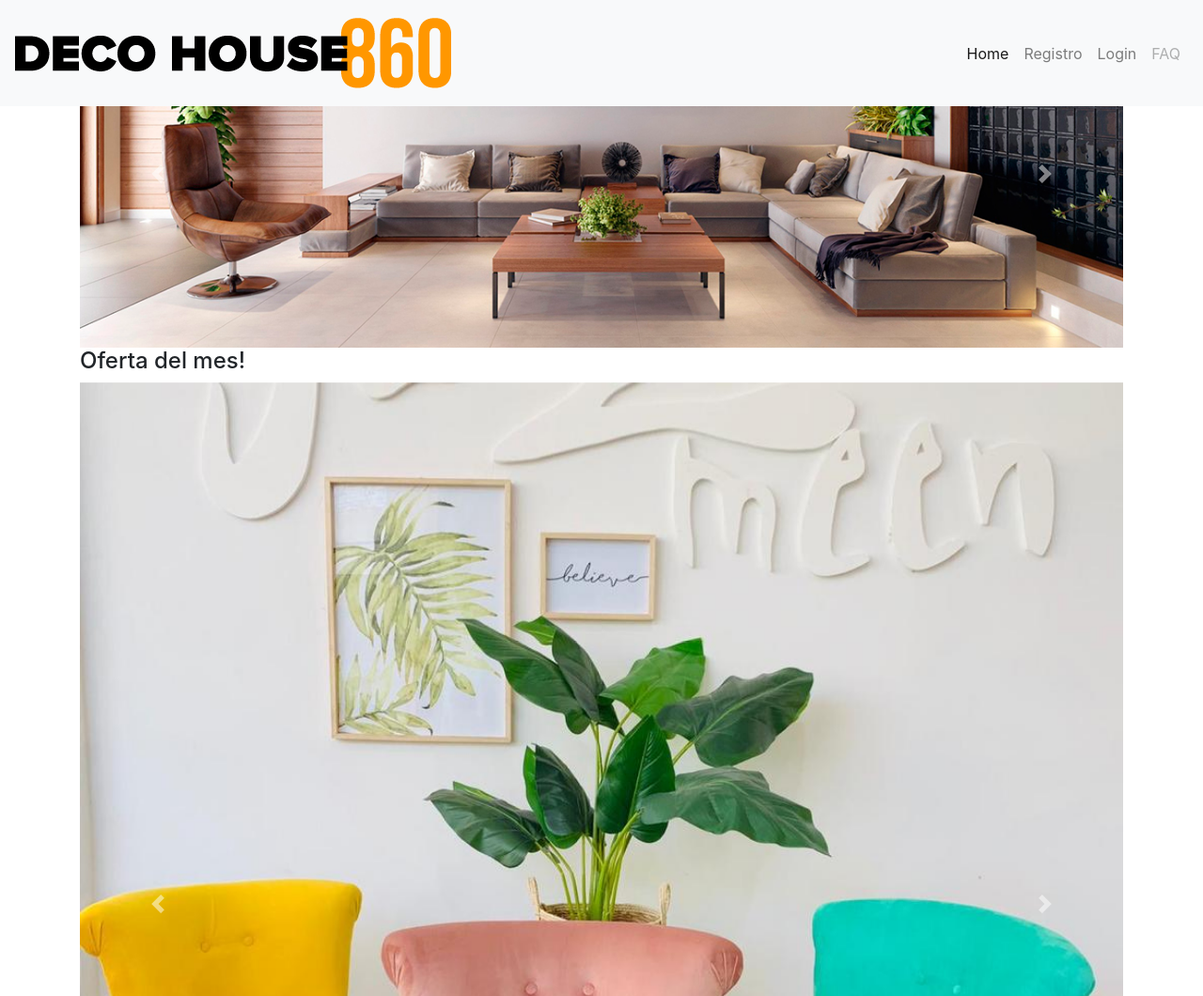
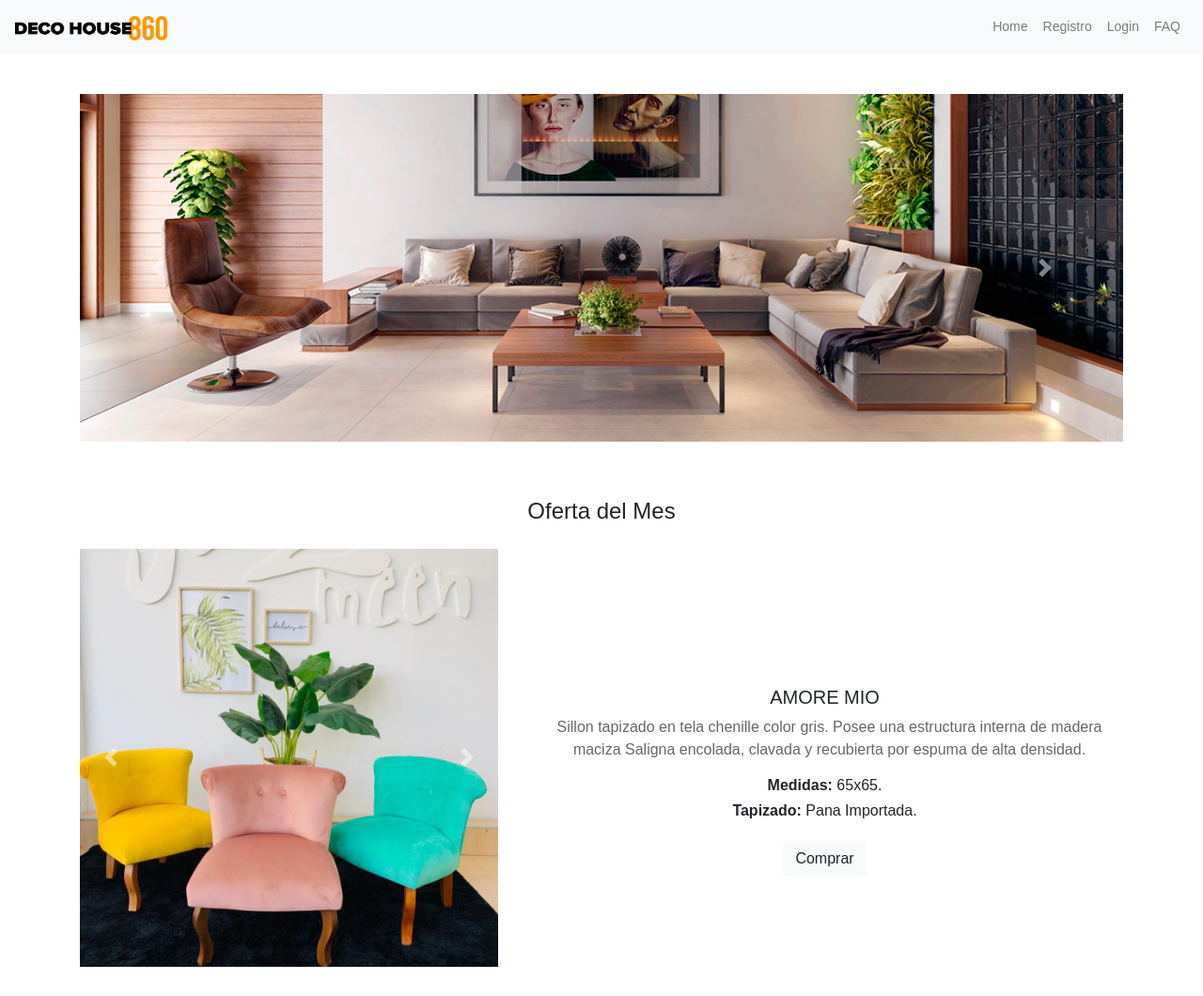
Before and after one commit to Majo05/e-commerce, a PHP site: page /home.html in a window 1280 px wide. Shown: the top 1060 px of the page at 94% size. Run offline with PHP 8.4, Linux system fonts and the light colour scheme.

Commit message:
actualizacion estilos y home

```diff
--- a/css/styles.css
+++ b/css/styles.css
@@ -62,3 +62,109 @@
 .btn{
   margin-top: 15px;
 }
+
+/* Kitchening
+============================ */
+
+/* Resets */
+*{
+  box-sizing: border-box;
+}
+ul, ol{
+  padding: 0;
+}
+li {
+  list-style-type: none;
+}
+
+a{
+  text-decoration: none;
+}
+
+/* Generales */
+body {
+  font-family: sans-serif;
+}
+
+section{
+  margin-top: 60px;
+}
+
+p{
+  font-size: 16px;
+  margin-left: 20px;
+  margin-right: 10px;
+  color: #666;
+}
+
+h4{
+  text-align: center;
+  margin-bottom: 25px;
+}
+
+/* */
+.container{
+  margin: 0 auto;
+}
+
+.logo{
+  width: 35%;
+}
+
+.nav-contenido{
+  font-size: 14px;
+}
+
+.carousel1{
+  margin-top: 100px;
+  display: flex;
+  justify-content: center;
+  align-content: center;
+}
+
+/* seccion oferta */
+
+.seccion-centrada{
+  text-align: center;
+  display: flex;
+  justify-content: center;
+  align-content: center;
+}
+
+.btn{
+  margin-top: 15px;
+}
+
+/* seccion productos*/
+.img-fluid{
+  margin-top: 20px;
+}
+
+.img-productos{
+  position: relative;
+}
+
+.ver-producto{
+  color: #FFFFFF;
+  background-color: rgba(0,0,0,0.5);
+  display: inline-block;
+  width: 100%;
+  text-align: center;
+  font-size: 14px;
+  font-weight: bold;
+  padding: 10px 0;
+  position: absolute;
+  transform: translate(-50%, -50%);
+  top: 50%;
+  left: 50%;
+}
+
+@media (min-width:414px) {
+    .descripcion-carousel{
+        margin-top: 50px;
+    }
+
+    .seccion-productos{
+      margin-top: 30px;
+    }
+}
--- a/home.html
+++ b/home.html
@@ -6,7 +6,7 @@
 		<link rel="stylesheet" href="https://stackpath.bootstrapcdn.com/bootstrap/4.3.1/css/bootstrap.min.css" integrity="sha384-ggOyR0iXCbMQv3Xipma34MD+dH/1fQ784/j6cY/iJTQUOhcWr7x9JvoRxT2MZw1T" crossorigin="anonymous">
 
 		<link rel="stylesheet" href="css/font-awesome.min.css">
-
+		<link rel="stylesheet" href="css/styles.css">
 		<title>DECO HOUSE 860</title>
 	</head>
 	<body>
@@ -22,17 +22,17 @@
 		  </button>
 		  <div class="collapse navbar-collapse" id="navbarNav">
 		    <ul class="navbar-nav nav-contenido ml-auto"><!-- ml-auto genera margen izquierdo HASTA DONDE PUEDA -->
-		      <li class="nav-item active">
-		        <a class="nav-link" href="#">Home <span class="sr-only">(current)</span></a>
+		      <li class="nav-item">
+		        <a class="nav-link" href="#">Home<span class="sr-only"></span></a>
 		      </li>
 		      <li class="nav-item">
-		        <a class="nav-link" href="#">Registro</a>
+		        <a class="nav-link" href="register.html">Registro</a>
 		      </li>
 		      <li class="nav-item">
-		        <a class="nav-link" href="#">Login</a>
+		        <a class="nav-link" href="login.html">Login</a>
 		      </li>
 		      <li class="nav-item">
-		        <a class="nav-link disabled" href="#" tabindex="-1" aria-disabled="true">FAQ</a>
+		        <a class="nav-link" href="frecuentes.html">FAQ</a>
 		      </li>
 		    </ul>
 		  </div>
@@ -42,7 +42,7 @@
 				<!-- carousel -->
 			<section class="carousel1">
 
-			<div id="carouselExampleControls" class="carousel slide" data-ride="carousel">
+			<div id="carouselPrincipal" class="carousel slide" data-ride="carousel">
   			<div class="carousel-inner">
     		<div class="carousel-item active">
       	<img src="images/carrousel1.jpg" class="d-block w-100" alt="...">
@@ -54,11 +54,11 @@
       	<img src="images/carrousel3.jpg" class="d-block w-100" alt="...">
     		</div>
   			</div>
-  			<a class="carousel-control-prev" href="#carouselExampleControls" role="button" data-slide="prev">
+  			<a class="carousel-control-prev" href="#carouselPrincipal" role="button" data-slide="prev">
     		<span class="carousel-control-prev-icon" aria-hidden="true"></span>
     		<span class="sr-only">Previous</span>
   			</a>
-  			<a class="carousel-control-next" href="#carouselExampleControls" role="button" data-slide="next">
+  			<a class="carousel-control-next" href="#carouselPrincipal" role="button" data-slide="next">
     		<span class="carousel-control-next-icon" aria-hidden="true"></span>
     		<span class="sr-only">Next</span>
   			</a>
@@ -67,14 +67,15 @@
 	<!-- carousel -->
 
 <section>
-	<div class="seccion-oferta">
 
-		<h4>Oferta del mes!</h4>
+	<h4>Oferta del Mes</h4>
 
-		<article class="oferta-mes">
-		<div class="carousel-sillon">
+	<div class="seccion-centrada row d-flex align-items-center">
+
+		<article class="col-xs-12 col-md-5 col-lg-5">
+
 			<!-- carousel -->
-			<div id="carouselExampleControls" class="carousel slide" data-ride="carousel">
+			<div id="carouselSecundario" class="carousel slide" data-ride="carousel">
   		<div class="carousel-inner">
     	<div class="carousel-item active">
       <img src="images/carrousel-sillon-1.jpeg" class="d-block w-100" alt="...">
@@ -88,53 +89,80 @@
       <img src="images/carrousel-sillon-3.jpeg" class="d-block w-100" alt="...">
     	</div>
   </div>
-  	<a class="carousel-control-prev" href="#carouselExampleControls" role="button" data-slide="prev">
+  	<a class="carousel-control-prev" href="#carouselSecundario" role="button" data-slide="prev">
     <span class="carousel-control-prev-icon" aria-hidden="true"></span>
     <span class="sr-only">Previous</span>
   	</a>
-  	<a class="carousel-control-next" href="#carouselExampleControls" role="button" data-slide="next">
+  	<a class="carousel-control-next" href="#carouselSecundario" role="button" data-slide="next">
     <span class="carousel-control-next-icon" aria-hidden="true"></span>
     <span class="sr-only">Next</span>
   </a>
 </div>
-</div>
+</article>
 
+		<article class="col-xs-12 col-md-7 col-lg-7">
 		<div class="descripcion-carousel">
-
-
-					<h3>AMORE MIO</h3>
-					<p>Lorem ipsum dolor sit amet, consectetur adipisicing elit. Ut recusandae eaque debitis sint necessitatibus, officia ex.</p>
+					<h5>AMORE MIO</h5>
+					<p>Sillon tapizado en tela chenille color gris. Posee una estructura interna de madera maciza Saligna encolada, clavada y recubierta por espuma de alta densidad.</p>
 					<h6><strong>Medidas:</strong> 65x65.</h6>
 					<h6><strong>Tapizado:</strong> Pana Importada.</h6>
 					<button type="button" class="btn btn-light">Comprar</button>
-				</div>
-				</article>
+		</div>
+		</article>
+	</div>
 			</section>
 
-			<section>
-				<article class="">
-					<img src="" alt="">
+			<section class="row seccion-productos">
+				<article class="col-xs-12 col-md-6 col-lg-6">
+					<div class="img-productos">
+						<img src="images/seccion3-sillones.jpg" class="img-fluid" alt="pdto 01">
+						<a class="ver-producto" href="#">SILLONES</a>
+					</div>
 				</article>
-				<article class="">
-					<img src="" alt="">
+
+				<article class="col-xs-12 col-md-6 col-lg-6">
+					<div class="img-productos">
+						<img src="images/seccion3-sillas.jpg" class="img-fluid" alt="pdto 01">
+						<a class="ver-producto" href="#">SILLAS</a>
+					</div>
 				</article>
-				<article class="">
-					<img src="" alt="">
+
+				<article class="col-xs-12 col-md-6 col-lg-6">
+					<div class="img-productos">
+						<img src="images/seccion3-almohadones.jpg" class="img-fluid" alt="pdto 01">
+						<a class="ver-producto" href="#">ALMOHADONES</a>
+					</div>
 				</article>
-				<article class="">
-					<img src="" alt="">
+
+				<article class="col-xs-12 col-md-6 col-lg-6">
+					<div class="img-productos">
+						<img src="images/seccion3-acolchados.jpg"  class="img-fluid" alt="pdto 01">
+						<a class="ver-producto" href="#">ACOLCHADOS</a>
+					</div>
 				</article>
-				<article class="">
-					<img src="" alt="">
+
+				<article class="col-xs-12 col-md-6 col-lg-6">
+					<div class="img-productos">
+						<img src="images/seccion3-alfombras.jpg"  class="img-fluid"  alt="pdto 01">
+						<a class="ver-producto" href="#">ALFOMBRAS</a>
+					</div>
 				</article>
-				<article class="">
-					<img src="" alt="">
+
+				<article class="col-xs-12 col-md-6 col-lg-6">
+					<div class="img-productos">
+						<img src="images/seccion3-cortinas.jpg"  class="img-fluid" alt="pdto 01">
+						<a class="ver-producto" href="#">CORTINAS</a>
+					</div>
 				</article>
 
 			</section>
 
 		</div>
 
+		<footer>
+
+		</footer>
+
 		<script src="https://code.jquery.com/jquery-3.3.1.slim.min.js" integrity="sha384-q8i/X+965DzO0rT7abK41JStQIAqVgRVzpbzo5smXKp4YfRvH+8abtTE1Pi6jizo" crossorigin="anonymous"></script>
 <script src="https://cdnjs.cloudflare.com/ajax/libs/popper.js/1.14.7/umd/popper.min.js" integrity="sha384-UO2eT0CpHqdSJQ6hJty5KVphtPhzWj9WO1clHTMGa3JDZwrnQq4sF86dIHNDz0W1" crossorigin="anonymous"></script>
 <script src="https://stackpath.bootstrapcdn.com/bootstrap/4.3.1/js/bootstrap.min.js" integrity="sha384-JjSmVgyd0p3pXB1rRibZUAYoIIy6OrQ6VrjIEaFf/nJGzIxFDsf4x0xIM+B07jRM" crossorigin="anonymous"></script>
```
